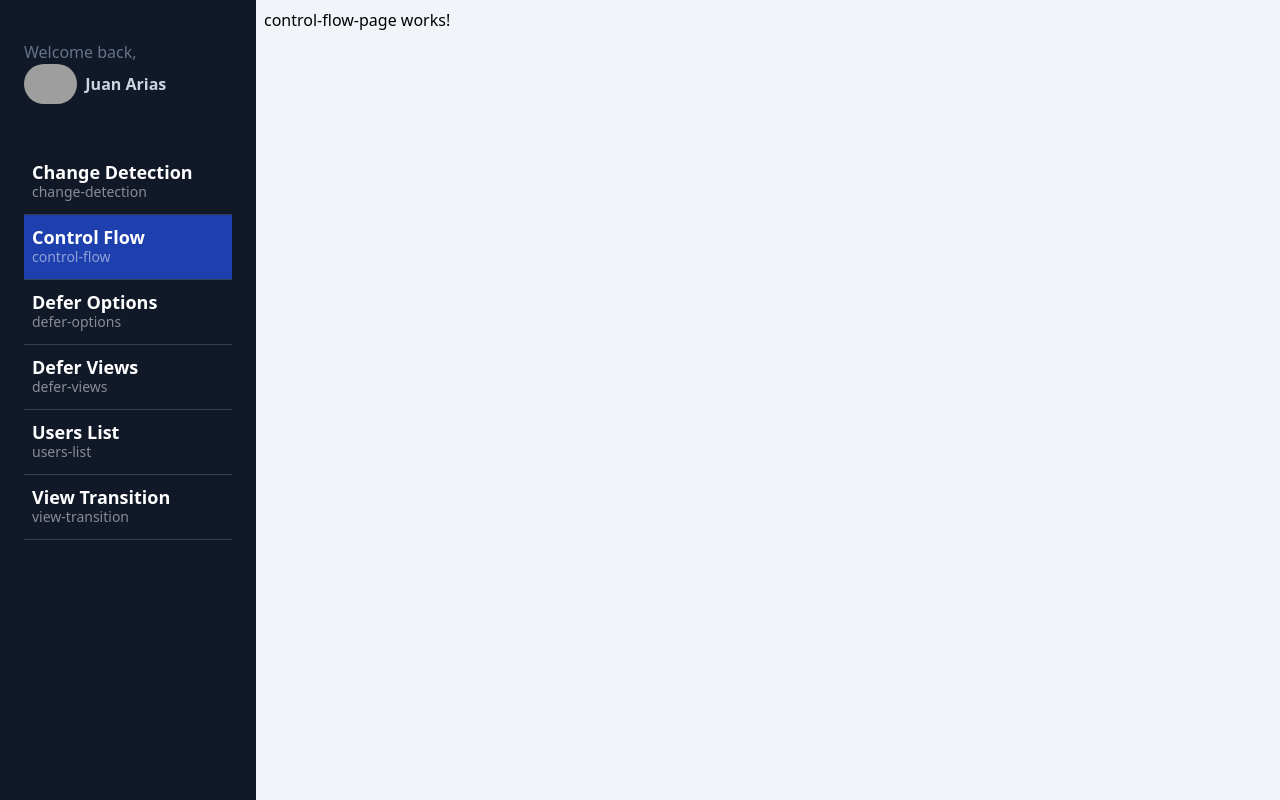
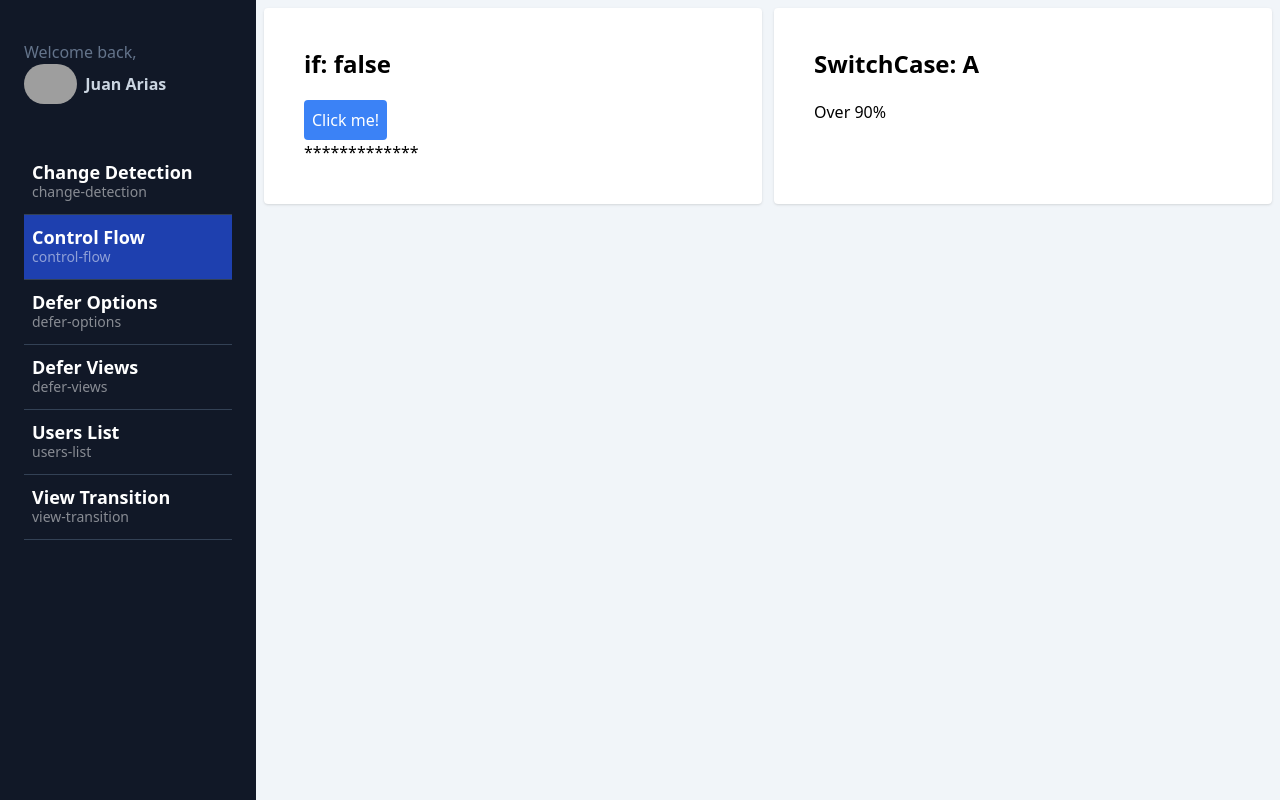
Before and after one commit to cronero95/angular-extras-app, an Angular app: page /dashboard/control-flow in a window 1280 px wide. Built offline with nearby package versions, Linux system fonts and the light colour scheme; grey boxes are pictures that could not be loaded.

Commit message:
New flow control syntax: @if, @else and @switch

```diff
--- a/src/app/dashboard/pages/control-flow-page/control-flow-page.component.html
+++ b/src/app/dashboard/pages/control-flow-page/control-flow-page.component.html
@@ -1 +1,46 @@
-<p>control-flow-page works!</p>
+<section class="grid grid-cols-1 md:grid-cols-2 gap-3">
+  <div class="bg-white rounded shadow p-10">
+
+    <h2 class="text-2xl font-bold mb-5">if: {{ showContent() }}</h2>
+
+    <button
+      class="p-2 bg-blue-500 rounded text-white"
+      (click)="toggleContent()"
+    >
+      Click me!
+    </button>
+
+    @if (showContent())
+    {
+      <p>Hello world!!</p>
+    } @else {
+      <p>*************</p>
+    }
+
+  </div>
+
+  <div class="bg-white rounded shadow p-10">
+
+    <h2 class="text-2xl font-bold mb-5">SwitchCase: {{ grade() }}</h2>
+
+    @switch (grade()) {
+      @case ('A') {
+        <p>Over 90%</p>
+      }
+      @case ('B') {
+        <p>Over 80%</p>
+      }
+      @case ('C') {
+        <p>Below 70%</p>
+      }
+      @case ('D') {
+        <p>Below 60%</p>
+      }
+      @default {
+        <p>Reproved</p>
+      }
+    }
+
+  </div>
+
+</section>
--- a/src/app/dashboard/pages/control-flow-page/control-flow-page.component.ts
+++ b/src/app/dashboard/pages/control-flow-page/control-flow-page.component.ts
@@ -1,4 +1,6 @@
-import { Component } from '@angular/core';
+import { Component, signal } from '@angular/core';
+
+type Grade = 'A'|'B'|'C'|'D'|'F';
 
 @Component({
   standalone: true,
@@ -8,4 +10,11 @@ import { Component } from '@angular/core';
 })
 export default class ControlFlowPageComponent {
 
+  public showContent = signal(false);
+  public grade = signal<Grade>('A');
+
+  toggleContent() {
+    this.showContent.update(value => !value);
+  }
+
 }
```
